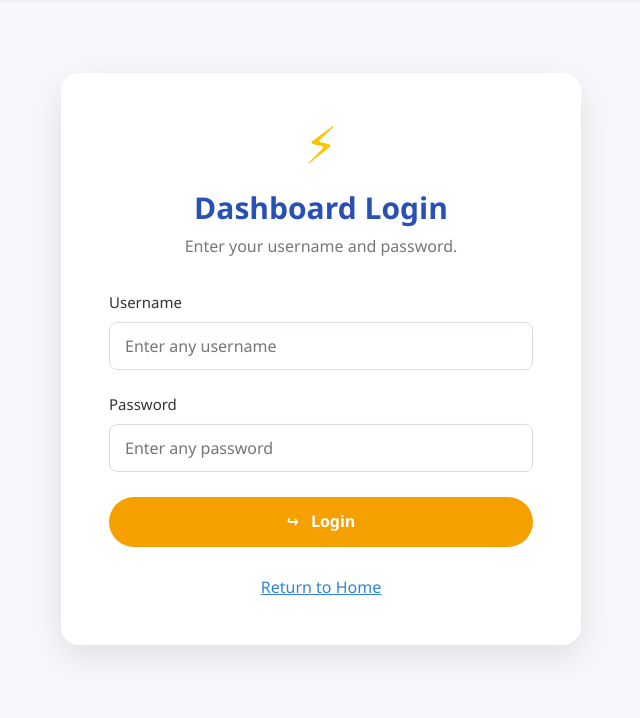
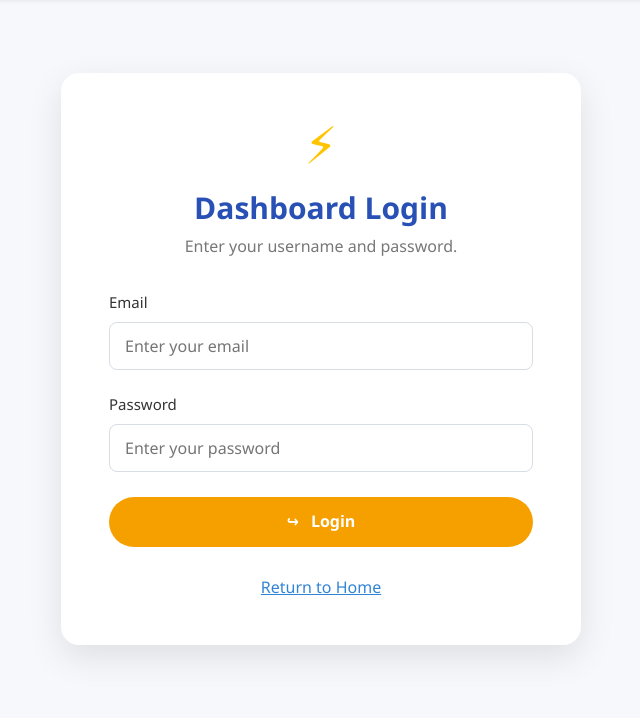
Before and after one commit to lee-17/demoelectric, a CodeIgniter 4 app: the page made by app/Views/login.php in a window 1280 px wide. Shown: the part 65-783 px from the top of the page, without its empty margins (319-959 px from the left). Run offline with PHP 8.4 and a stand-in for CodeIgniter, Linux system fonts and the light colour scheme; the template is opened without the code that fills it, so the values that code supplies are empty; some libraries are stand-ins or nearby versions.

Commit message:
username to email

```diff
--- a/app/Views/login.php
+++ b/app/Views/login.php
@@ -245,7 +245,7 @@
                     for="email"
                     class="login-label"
                 >
-                    Username
+                    Email
                 </label>
 
                 <input
@@ -253,7 +253,7 @@
                     id="email"
                     name="email"
                     class="login-input"
-                    placeholder="Enter any username"
+                    placeholder="Enter your email"
                     value="<?= old('email') ?>"
                     required
                 >
@@ -277,7 +277,7 @@
                     id="password"
                     name="password"
                     class="login-input"
-                    placeholder="Enter any password"
+                    placeholder="Enter your password"
                     required
                 >
 
```
Also changed, not shown: 2 other files.
